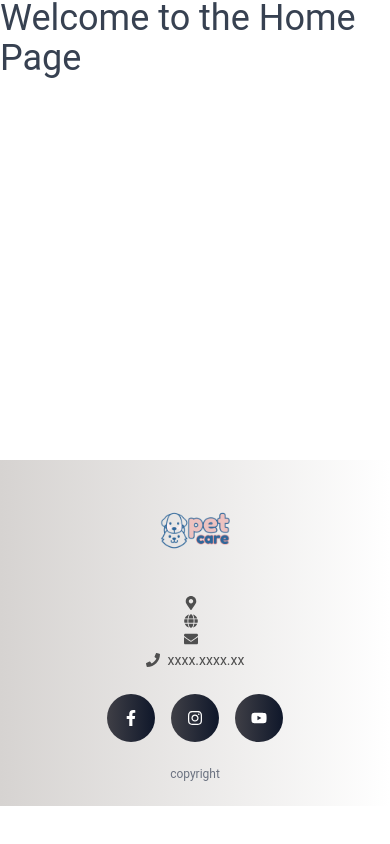
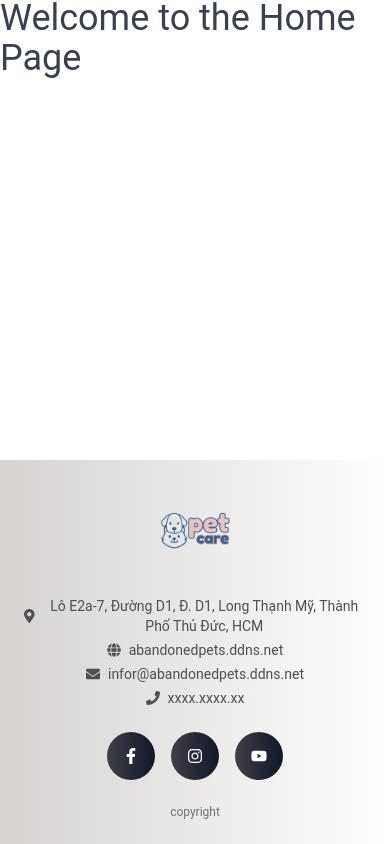
Before and after one commit to changtrailanhlung/SWP391-fe, a React (Create React App) app: page / in a window 390 px wide. Shown: the part 1344-2188 px from the top of the page. Before the commit the page ends 2150 px from the top, so only its background shows below. Built offline with nearby package versions, Linux system fonts and the light colour scheme.

Commit message:
Update Footer.jsx

```diff
--- a/src/components/Footer.jsx
+++ b/src/components/Footer.jsx
@@ -26,14 +26,15 @@ const Footer = () => {
 
           {/* Contact Information */}
           <div className="text-center md:text-left space-y-1">
-            <p className="flex items-center justify-center md:justify-start text-sm font-bold">
-              <FaMapMarkerAlt className="mr-2" />
+            <p className="flex items-center justify-center md:justify-start text-sm">
+              <FaMapMarkerAlt className="mr-2" /> Lô E2a-7, Đường D1, Đ. D1,
+              Long Thạnh Mỹ, Thành Phố Thủ Đức, HCM
             </p>
             <p className="flex items-center justify-center md:justify-start text-sm">
-              <FaGlobe className="mr-2" />
+              <FaGlobe className="mr-2" /> abandonedpets.ddns.net
             </p>
             <p className="flex items-center justify-center md:justify-start text-sm">
-              <FaEnvelope className="mr-2" />
+              <FaEnvelope className="mr-2" /> infor@abandonedpets.ddns.net
             </p>
             <p className="flex items-center justify-center md:justify-start text-sm">
               <FaPhone className="mr-2" /> xxxx.xxxx.xx
@@ -69,9 +70,7 @@ const Footer = () => {
           </a>
         </div>
       </div>
-      <div className="mt-4 text-center text-xs text-gray-500">
-        copyright
-      </div>
+      <div className="mt-4 text-center text-xs text-gray-500">copyright</div>
     </footer>
   );
 };
```
